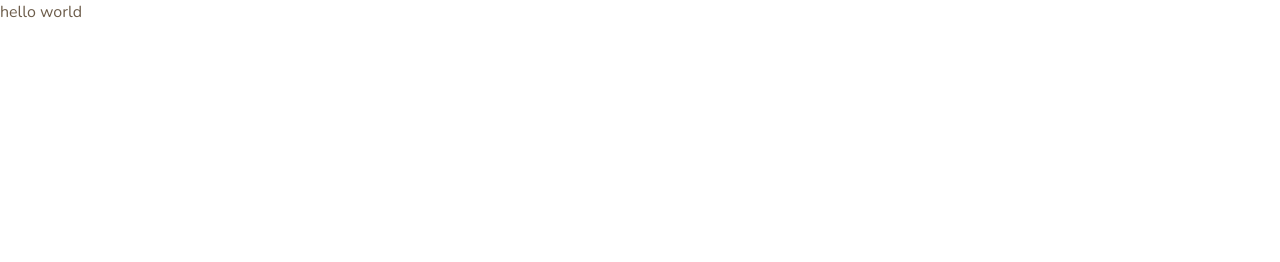
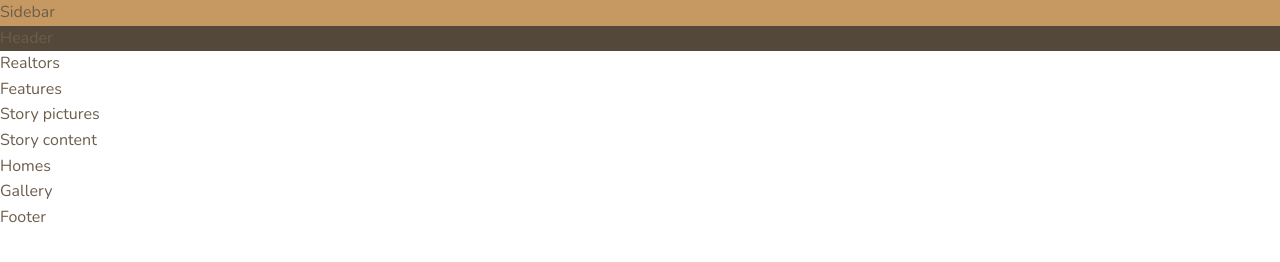
Before and after one commit to sonuram553/learning-css, a website: page index.html in a window 1280 px wide. Drawn offline with nearby package versions, Linux system fonts and the light colour scheme.

Commit message:
Add different sections of the page in index.html
- Create layouts and components folder

```diff
--- a/index.html
+++ b/index.html
@@ -10,7 +10,41 @@
     />
     <title>Document</title>
   </head>
-  <body>
-    <p>hello world</p>
+  <body class="container">
+    <nav class="sidebar">
+      Sidebar
+    </nav>
+
+    <header class="header">
+      Header
+    </header>
+
+    <section class="realtors">
+      Realtors
+    </section>
+
+    <section class="features">
+      Features
+    </section>
+
+    <section class="story__pictures">
+      Story pictures
+    </section>
+
+    <section class="story__content">
+      Story content
+    </section>
+
+    <section class="homes">
+      Homes
+    </section>
+
+    <section class="gallery">
+      Gallery
+    </section>
+
+    <footer class="footer">
+      Footer
+    </footer>
   </body>
 </html>
--- /dev/null
+++ b/sass/components/_header.scss
@@ -0,0 +1,3 @@
+.header {
+  background-color: $color-grey-dark-1;
+}
--- /dev/null
+++ b/sass/layouts/_sidebar.scss
@@ -0,0 +1,3 @@
+.sidebar {
+  background-color: $color-primary;
+}
--- a/sass/main.scss
+++ b/sass/main.scss
@@ -1 +1,5 @@
 @import "./base";
+
+@import "./layouts/sidebar";
+
+@import "./components/header";
```
Also changed, not shown: css/styles.css, sass/layouts/_footer.scss (added).
